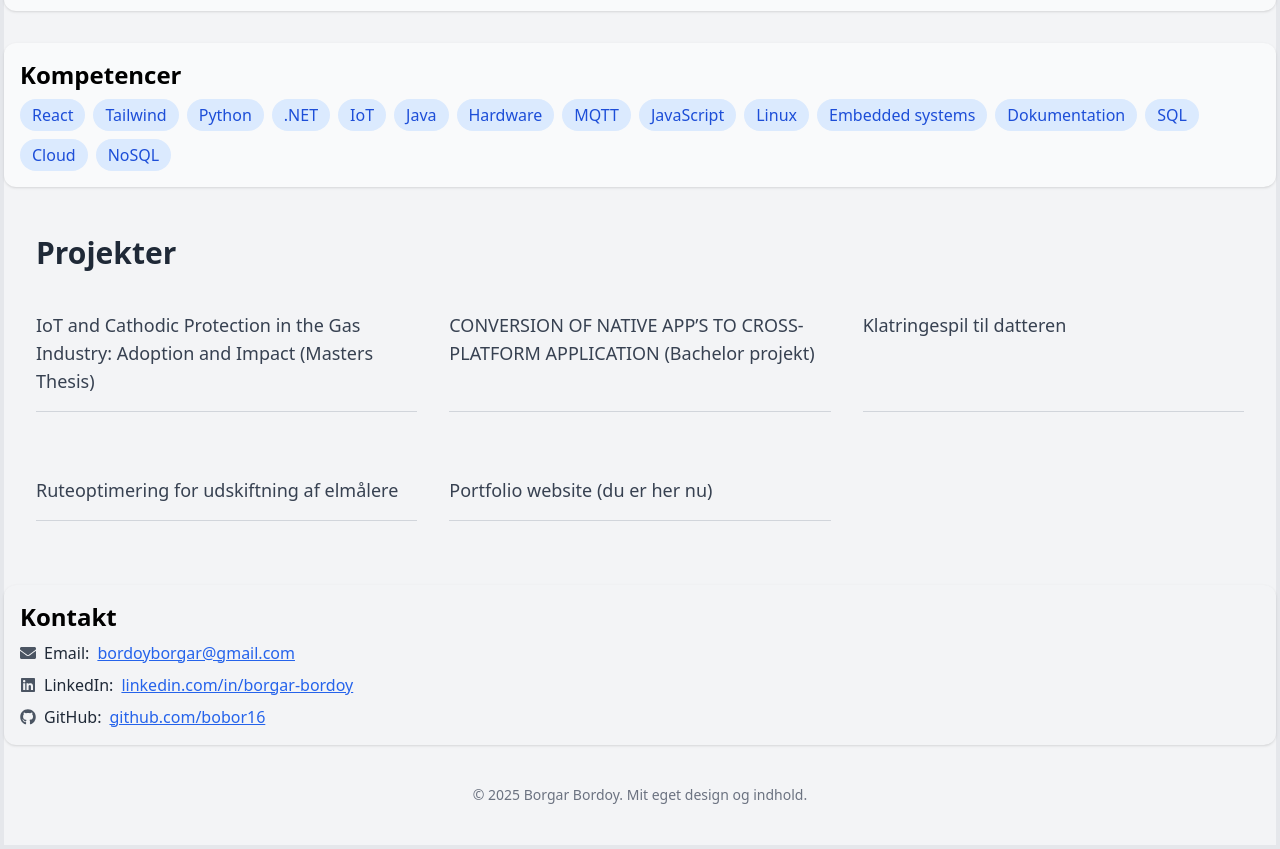
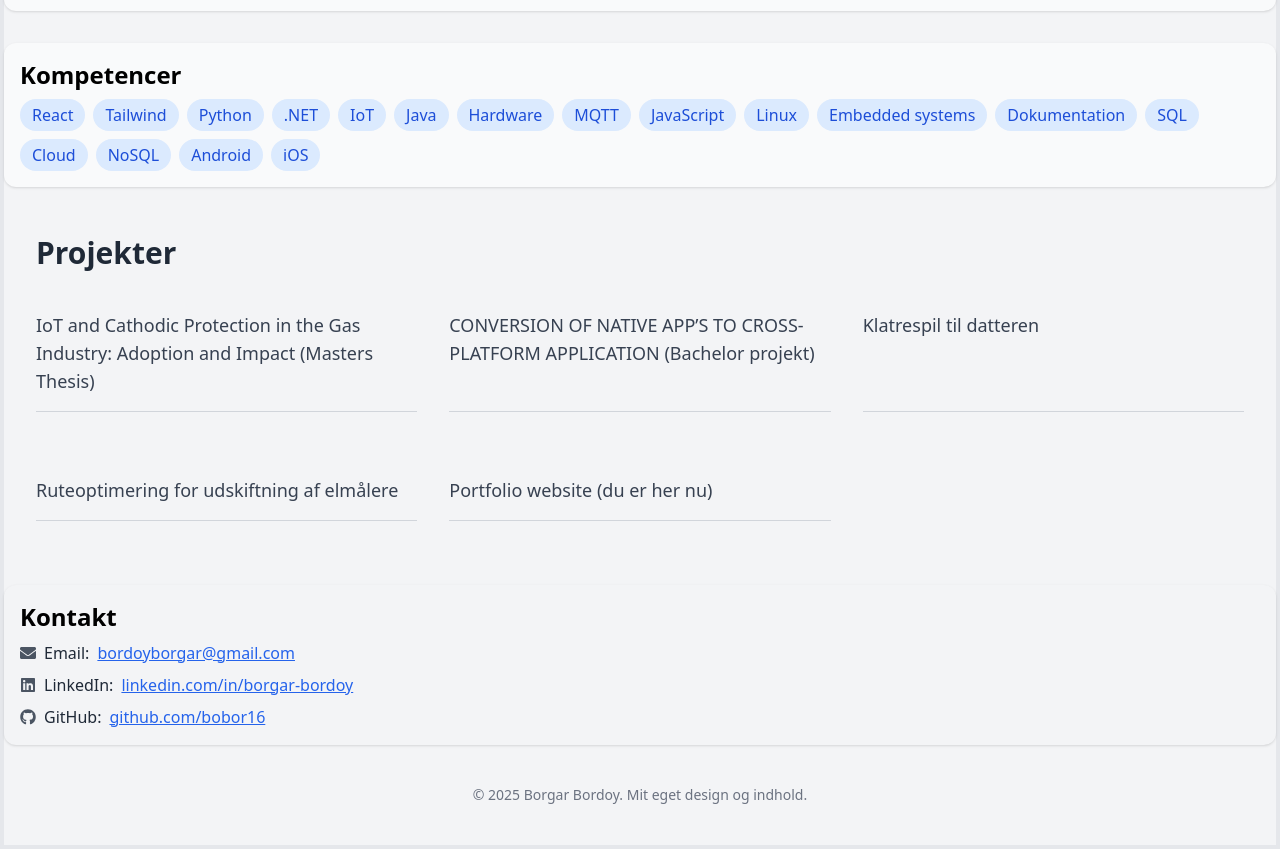
Before and after one commit to bobor16/mit-cv, a React (Create React App) app: page / in a window 1280 px wide. Shown: the part 797-1646 px from the top of the page. Built offline with nearby package versions, Linux system fonts and the light colour scheme.

Commit message:
more skills and grammar fix

```diff
--- a/src/components/Projects.jsx
+++ b/src/components/Projects.jsx
@@ -4,7 +4,6 @@ function Projects() {
   const [modalOpen, setModalOpen] = useState(false);
   const [selectedProject, setSelectedProject] = useState(null);
 
-  // Memoizing the projects array to avoid unnecessary re-renders
   const projects = useMemo(() => [
     {
       title: "IoT and Cathodic Protection in the Gas Industry: Adoption and Impact (Masters Thesis)",
@@ -15,7 +14,7 @@ function Projects() {
       description: "Udviklede en Proof of Concept for at genopbygge Totalview-platformen som en moderne cross-platform applikation i stedet for separate native apps til iOS og Android. Målet var at reducere vedligeholdelse og samle udviklingen i ét sprog og én kodebase, hvilket giver øget effektivitet og lavere omkostninger på sigt.",
     },
     {
-      title: "Klatringespil til datteren",
+      title: "Klatrespil til datteren",
       description: "Jeg udviklede et spil til min datters hjemmetræning, hvor hun skulle klatre på en ribbe. Hver gang hun nåede toppen, trykkede hun på en fysisk knap, der var forbundet til en ESP32-mikrocontroller. Når knappen blev trykket, sendte ESP32’en et signal via MQTT til en webapplikation, som vi kørte på en iPad foran ribben. På skærmen hoppede en lille kanin hver gang knappen blev trykket — som en visuel belønning — og samtidig blev en tæller øget med 1, så vi kunne holde styr på antallet af klatringer under træningen. Formålet var at gøre genoptræningen mere motiverende og legende ved hjælp af gamification, hvor fremgangen kunne ses direkte på skærmen. Derudover gemte systemet træningsdata, så vi kunne se statistik over hvor meget hun havde klatret over tid — fx dag for dag eller uge for uge — hvilket også gav motivation for både hende og os som forældre.",
     },
     {
@@ -27,7 +26,6 @@ function Projects() {
       description: "Mit personlige CV- og portfolio site bygget med React og Tailwind. Simpelt, men fleksibelt.",
     },
 
-    // Du kan tilføje flere projekter her
   ], []);
 
   const openModal = (project) => {
--- a/src/components/Skills.jsx
+++ b/src/components/Skills.jsx
@@ -18,6 +18,8 @@ function Skills() {
           <span className="bg-blue-100 dark:bg-blue-600 text-blue-700 dark:text-white px-3 py-1 rounded-full transform transition-all duration-300 ease-in-out hover:scale-105">SQL</span>
           <span className="bg-blue-100 dark:bg-blue-600 text-blue-700 dark:text-white px-3 py-1 rounded-full transform transition-all duration-300 ease-in-out hover:scale-105">Cloud</span>
           <span className="bg-blue-100 dark:bg-blue-600 text-blue-700 dark:text-white px-3 py-1 rounded-full transform transition-all duration-300 ease-in-out hover:scale-105">NoSQL</span>
+          <span className="bg-blue-100 dark:bg-blue-600 text-blue-700 dark:text-white px-3 py-1 rounded-full transform transition-all duration-300 ease-in-out hover:scale-105">Android</span>
+          <span className="bg-blue-100 dark:bg-blue-600 text-blue-700 dark:text-white px-3 py-1 rounded-full transform transition-all duration-300 ease-in-out hover:scale-105">iOS</span>
 
         </div>
       </section>
```
